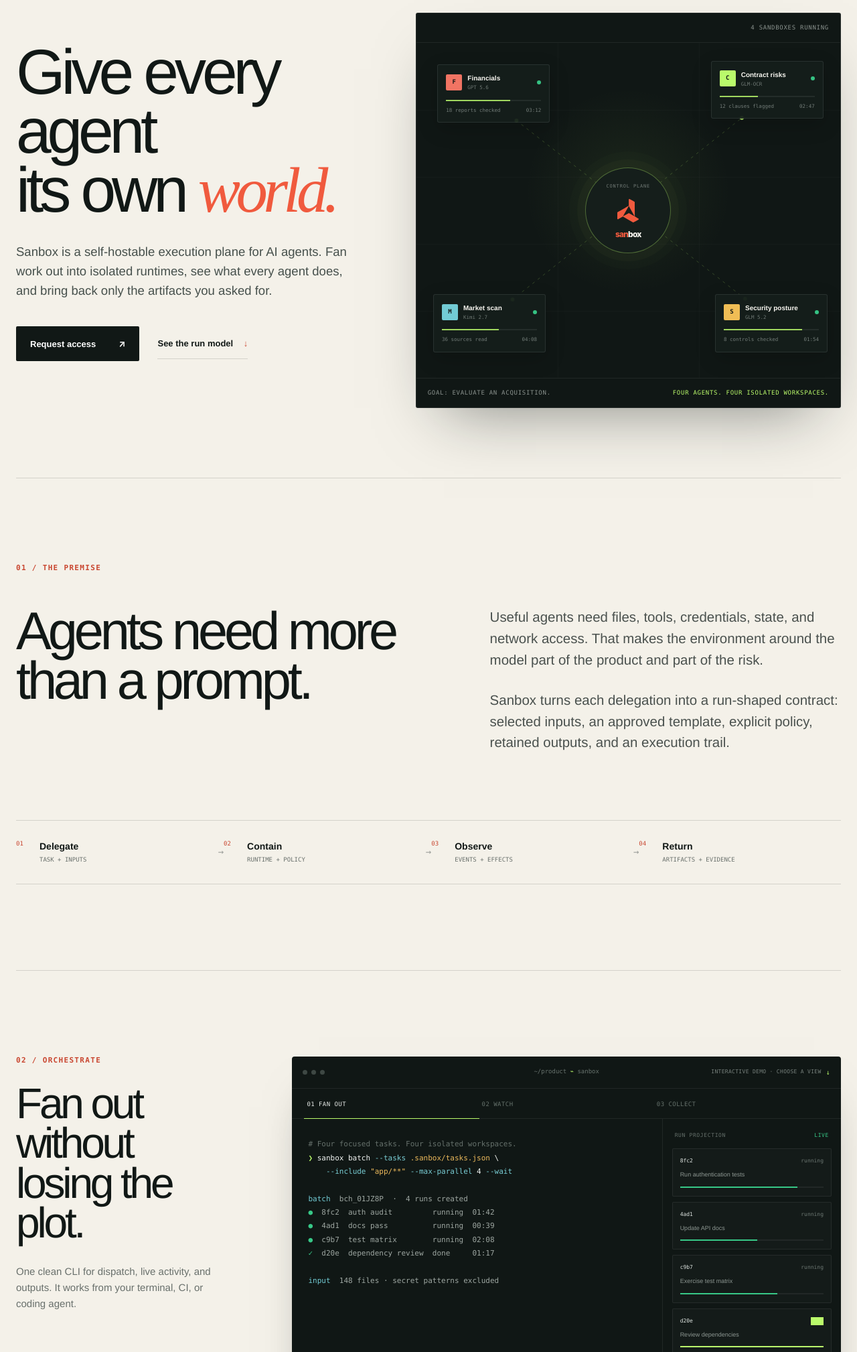
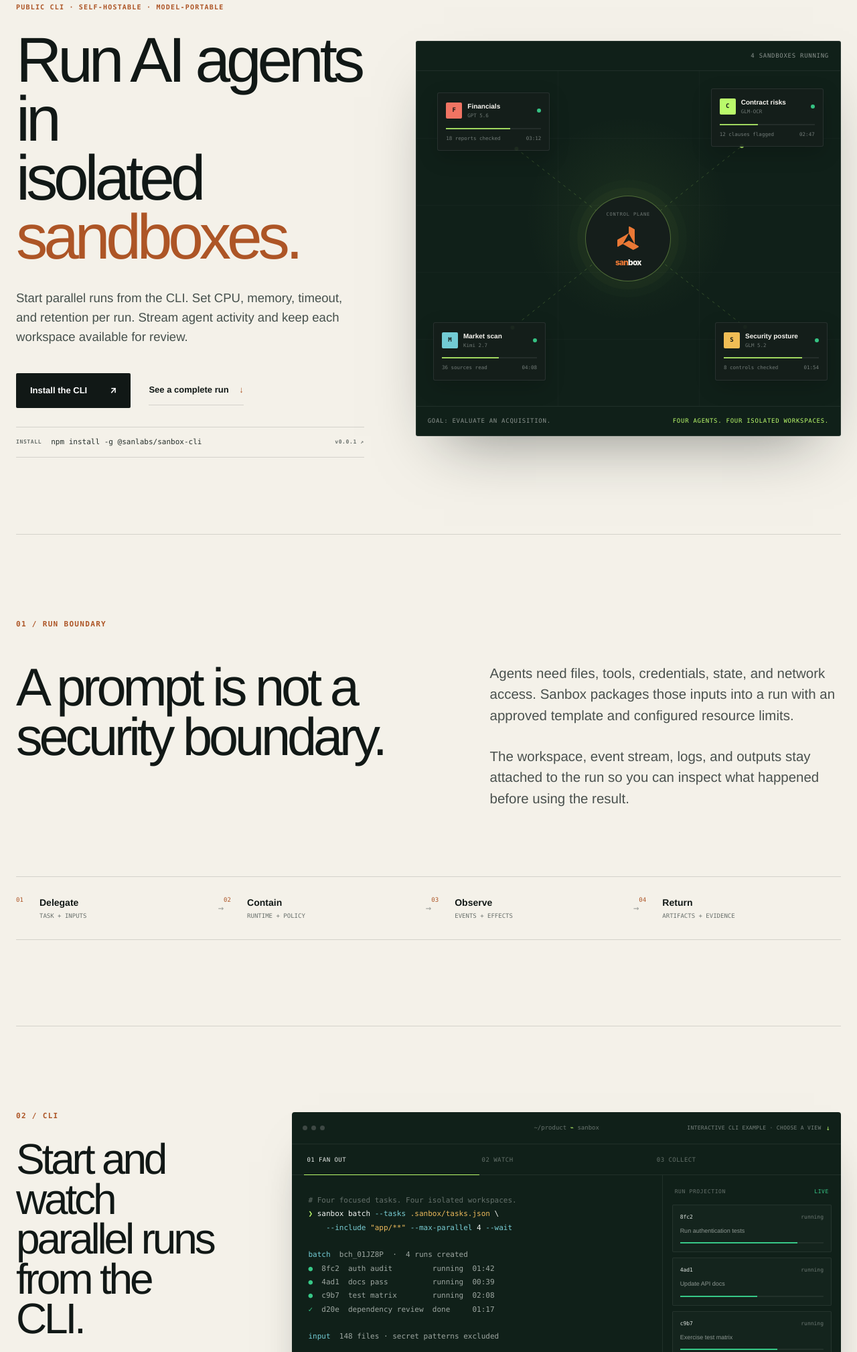
Before and after one commit to sanlabs-ai/sanbox-website, a website: page index.html in a window 1280 px wide. Shown: the part 147-2165 px from the top of the page at 67% size. Drawn offline with Linux system fonts and the light colour scheme.

Commit message:
Create developer-first marketing preview

```diff
--- a/index.html
+++ b/index.html
@@ -5,16 +5,16 @@
     <meta name="viewport" content="width=device-width, initial-scale=1.0" />
     <meta name="theme-color" content="#f4f1e9" />
     <meta name="color-scheme" content="light" />
-    <title>Sanbox: Give every agent its own world</title>
+    <title>Sanbox: Self-hosted sandboxes for AI agents</title>
     <meta
       name="description"
-      content="Sanbox is a self-hostable execution plane for AI agents: isolated runtimes, agent-native orchestration, scoped access, and a complete trail of the work."
+      content="Run AI agents in isolated, self-hosted sandboxes. Start parallel runs from the CLI, stream activity, and retain each workspace for review."
     />
     <meta property="og:type" content="website" />
-    <meta property="og:title" content="Sanbox: Give every agent its own world" />
+    <meta property="og:title" content="Sanbox: Self-hosted sandboxes for AI agents" />
     <meta
       property="og:description"
-      content="Run, observe, and govern fleets of AI agents inside infrastructure you control."
+      content="Agent sandboxes with a public CLI, isolated workspaces, live run events, and self-hosted deployment."
     />
     <meta name="twitter:card" content="summary_large_image" />
     <link rel="icon" href="assets/favicon.svg" type="image/svg+xml" />
@@ -35,19 +35,25 @@
     <main id="main">
       <section class="hero" id="top">
         <div class="hero-copy">
+          <p class="hero-kicker reveal" style="--delay: 60ms">PUBLIC CLI · SELF-HOSTABLE · MODEL-PORTABLE</p>
           <h1 class="reveal" style="--delay: 100ms">
-            Give every agent<br />its own <em>world.</em>
+            Run AI agents in<br />isolated <span class="hero-accent">sandboxes.</span>
           </h1>
           <p class="hero-lede reveal" style="--delay: 180ms">
-            Sanbox is a self-hostable execution plane for AI agents. Fan work out into isolated runtimes,
-            see what every agent does, and bring back only the artifacts you asked for.
+            Start parallel runs from the CLI. Set CPU, memory, timeout, and retention per run. Stream agent activity
+            and keep each workspace available for review.
           </p>
           <div class="hero-actions reveal" style="--delay: 240ms">
-            <a class="button button-primary" href="mailto:sales@sanlabs.ai?subject=Sanbox%20inquiry">
-              Request access
+            <a class="button button-primary" href="https://www.npmjs.com/package/@sanlabs/sanbox-cli" target="_blank" rel="noreferrer">
+              Install the CLI
               <span aria-hidden="true">↗</span>
             </a>
-            <a class="text-link" href="#orchestrate">See the run model <span aria-hidden="true">↓</span></a>
+            <a class="text-link" href="#orchestrate">See a complete run <span aria-hidden="true">↓</span></a>
+          </div>
+          <div class="hero-install reveal" style="--delay: 300ms">
+            <span>INSTALL</span>
+            <code>npm install -g @sanlabs/sanbox-cli</code>
+            <a href="https://www.npmjs.com/package/@sanlabs/sanbox-cli" target="_blank" rel="noreferrer">v0.0.1 ↗</a>
           </div>
         </div>
 
@@ -101,17 +107,17 @@
       </section>
 
       <section class="statement section-pad" id="product">
-        <p class="section-index reveal">01 / The premise</p>
+        <p class="section-index reveal">01 / Run boundary</p>
         <div class="statement-grid">
-          <h2 class="reveal">Agents need more<br />than a prompt.</h2>
+          <h2 class="reveal">A prompt is not a<br />security boundary.</h2>
           <div class="statement-copy reveal">
             <p>
-              Useful agents need files, tools, credentials, state, and network access. That makes the environment
-              around the model part of the product and part of the risk.
+              Agents need files, tools, credentials, state, and network access. Sanbox packages those inputs into a
+              run with an approved template and configured resource limits.
             </p>
             <p>
-              Sanbox turns each delegation into a run-shaped contract: selected inputs, an approved template,
-              explicit policy, retained outputs, and an execution trail.
+              The workspace, event stream, logs, and outputs stay attached to the run so you can inspect what happened
+              before using the result.
             </p>
           </div>
         </div>
@@ -128,16 +134,16 @@
 
       <section class="orchestrate section-pad" id="orchestrate">
         <div class="section-heading reveal">
-          <p class="section-index">02 / Orchestrate</p>
-          <h2>Fan out without<br />losing the plot.</h2>
-          <p>One clean CLI for dispatch, live activity, and outputs. It works from your terminal, CI, or coding agent.</p>
+          <p class="section-index">02 / CLI</p>
+          <h2>Start and watch parallel runs from the CLI.</h2>
+          <p>Dispatch work from a terminal, CI job, Codex, or Claude Code. Detach and reattach without stopping the run.</p>
         </div>
 
         <div class="terminal-shell reveal" data-terminal>
           <div class="terminal-chrome">
             <span class="terminal-dots"><i></i><i></i><i></i></span>
             <span class="terminal-path">~/product <b>⌁</b> sanbox</span>
-            <span class="terminal-hint" aria-hidden="true">Interactive demo · choose a view <i>↓</i></span>
+            <span class="terminal-hint" aria-hidden="true">Interactive CLI example · choose a view <i>↓</i></span>
           </div>
           <div class="terminal-tabs" role="tablist" aria-label="CLI examples">
             <button type="button" role="tab" aria-selected="true" data-terminal-tab="fanout">01 Fan out</button>
@@ -217,8 +223,8 @@
 
       <section class="capabilities section-pad">
         <div class="capability-heading reveal">
-          <p class="section-index">04 / Capability map</p>
-          <h2>One plane.<br />Every boundary.</h2>
+          <p class="section-index">04 / Capabilities</p>
+          <h2>What Sanbox controls.</h2>
         </div>
 
         <div class="capability-grid">
@@ -275,9 +281,9 @@
 
       <section class="sovereignty section-pad">
         <div class="sovereignty-copy reveal">
-          <p class="section-index">05 / Sovereignty</p>
-          <h2>Your metal.<br />Your cloud.<br /><em>Your rules.</em></h2>
-          <p>Run Sanbox where your data belongs. Keep the control plane, workspaces, credentials, and audit trail inside infrastructure you govern.</p>
+          <p class="section-index">05 / Deployment</p>
+          <h2>Deploy in your cloud or on your hardware.</h2>
+          <p>Keep the control plane, workspaces, credentials, and run history inside infrastructure your team operates.</p>
           <div class="deploy-tabs" role="tablist" aria-label="Deployment options">
             <button type="button" role="tab" aria-selected="true" data-deploy="eu">EU managed</button>
             <button type="button" role="tab" aria-selected="false" data-deploy="vpc">Your VPC</button>
@@ -301,24 +307,24 @@
 
       <section class="feature-summary section-pad" id="features">
         <div class="feature-summary-heading reveal">
-          <p class="section-index">06 / Built in</p>
-          <h2>The complete<br />run loop.</h2>
-          <p>Sanbox handles the work around the model, from packaging context and launching isolated runners to governing access, streaming activity, and retaining results.</p>
+          <p class="section-index">06 / Run lifecycle</p>
+          <h2>From task to retained workspace.</h2>
+          <p>Package the input, start the runner, stream events, and keep the output and workspace together for inspection.</p>
         </div>
         <div class="feature-summary-grid reveal">
           <article class="feature-summary-card">
             <span class="feature-summary-label">ORCHESTRATE</span>
-            <h3>Fan out from one command.</h3>
+            <h3>Start parallel runs from the CLI.</h3>
             <p>Launch one task or a bounded parallel task list from your terminal, CI, or coding agent. Include only the files each run needs.</p>
           </article>
           <article class="feature-summary-card">
             <span class="feature-summary-label">ISOLATE</span>
-            <h3>A workspace for every agent.</h3>
+            <h3>Separate workspace per run.</h3>
             <p>Run each task in its own resource-bounded workspace, with a provider path from hardened containers to microVM-backed isolation.</p>
           </article>
           <article class="feature-summary-card">
             <span class="feature-summary-label">CONFIGURE</span>
-            <h3>Bring your model and template.</h3>
+            <h3>Choose the runner and model.</h3>
             <p>Use OpenCode with your preferred model and reusable templates for tools, permissions, and resource defaults.</p>
           </article>
           <article class="feature-summary-card">
@@ -333,7 +339,7 @@
           </article>
           <article class="feature-summary-card">
             <span class="feature-summary-label">RETAIN</span>
-            <h3>Keep the result inspectable.</h3>
+            <h3>Inspect or continue completed work.</h3>
             <p>Keep artifacts, logs, state, and the workspace available for inspection, continuation, or export.</p>
           </article>
         </div>
@@ -342,11 +348,12 @@
       <section class="closing section-pad">
         <span class="brand-symbol closing-mark" aria-hidden="true"></span>
         <div class="closing-copy reveal">
-          <p class="section-index">AGENT EXECUTION PLANE</p>
-          <h2>Put agents to work.<br />Keep the boundary.</h2>
-          <p>We’re working with teams that want useful agent automation without handing the operating model to a black box.</p>
+          <p class="section-index">TRY SANBOX</p>
+          <h2>Install the CLI and run a task.</h2>
+          <p>Run Sanbox from a terminal or coding agent, or deploy the control plane and runners inside your own infrastructure.</p>
           <div class="closing-actions">
-            <a class="button button-light" href="mailto:sales@sanlabs.ai?subject=Sanbox%20inquiry">Talk to us <span aria-hidden="true">↗</span></a>
+            <a class="button button-light" href="https://www.npmjs.com/package/@sanlabs/sanbox-cli" target="_blank" rel="noreferrer">Install the CLI <span aria-hidden="true">↗</span></a>
+            <a class="text-link text-link-light" href="mailto:sales@sanlabs.ai?subject=Sanbox%20inquiry">Talk to us <span aria-hidden="true">↗</span></a>
           </div>
         </div>
       </section>
@@ -357,8 +364,8 @@
         <span class="brand-symbol wordmark-mark" aria-hidden="true"></span>
         <span class="wordmark-text"><span class="wordmark-san">san</span><span class="wordmark-box">box</span></span>
       </a>
-      <p>Agent execution, inside your boundary.</p>
-      <div class="footer-links"><a href="mailto:sales@sanlabs.ai">Contact</a><a href="https://sanlabs.ai">Sanlabs ↗</a></div>
+      <p>Public CLI for self-hosted agent execution.</p>
+      <div class="footer-links"><a href="https://www.npmjs.com/package/@sanlabs/sanbox-cli">npm ↗</a><a href="mailto:sales@sanlabs.ai">Contact</a></div>
       <span class="copyright">© 2026 Sanlabs GmbH</span>
     </footer>
   </body>
--- a/styles.css
+++ b/styles.css
@@ -20,13 +20,13 @@
     --muted: #69706c;
     --hairline: rgba(17, 24, 22, 0.14);
     --hairline-light: rgba(255, 255, 255, 0.13);
-    --graphite: #101715;
-    --graphite-2: #151e1b;
-    --graphite-3: #1d2824;
+    --graphite: #102019;
+    --graphite-2: #162a22;
+    --graphite-3: #1d352b;
     --cream: #f8f6f0;
-    --brand-orange: #f05a3e;
+    --brand-orange: #ea7835;
     --signal: var(--brand-orange);
-    --signal-dark: #c94731;
+    --signal-dark: #ad5526;
     --mint: #bafa6b;
     --green: #37c887;
     --cyan: #72cbd4;
@@ -235,6 +235,7 @@
   .wordmark-box { color: inherit; }
 
   .hero-copy { align-self: center; padding-bottom: 2vw; }
+  .hero-kicker { margin-bottom: 27px; color: var(--signal-dark); font-family: var(--mono); font-size: 10px; font-weight: 700; letter-spacing: .12em; }
 
   .hero h1,
   .statement h2,
@@ -249,6 +250,7 @@
     line-height: .93;
   }
   .hero h1 { max-width: 770px; font-size: clamp(64px, 7.4vw, 118px); }
+  .hero h1 .hero-accent { color: var(--signal-dark); }
   .hero h1 em,
   .sovereignty-copy h2 em {
     color: var(--signal);
@@ -258,6 +260,10 @@
   }
   .hero-lede { max-width: 610px; margin-top: 34px; color: #46504c; font-size: clamp(17px, 1.45vw, 22px); line-height: 1.55; }
   .hero-actions { display: flex; margin-top: 39px; align-items: center; gap: 27px; }
+  .hero-install { display: grid; max-width: 610px; margin-top: 28px; padding: 14px 0; align-items: center; border-top: 1px solid var(--hairline); border-bottom: 1px solid var(--hairline); grid-template-columns: auto 1fr auto; gap: 14px; }
+  .hero-install span, .hero-install a { color: var(--muted); font-family: var(--mono); font-size: 8px; font-weight: 700; letter-spacing: .08em; }
+  .hero-install code { overflow: hidden; color: var(--ink-2); font-family: var(--mono); font-size: 11px; text-overflow: ellipsis; white-space: nowrap; }
+  .hero-install a:hover { color: var(--signal-dark); }
   .button {
     display: inline-flex;
     min-height: 52px;
@@ -606,6 +612,8 @@
   .closing-actions { display: flex; margin-top: 38px; align-items: center; gap: 28px; }
   .button-light { background: white; color: var(--ink); }
   .button-light:hover { background: var(--ink); color: white; }
+  .text-link-light { color: white; border-bottom-color: rgba(255,255,255,.42); }
+  .text-link-light:hover { border-bottom-color: white; }
 
   .footer-wordmark { gap: 9px; font-size: 20px; }
   .footer-wordmark .wordmark-mark { width: 24px; height: 27px; }
@@ -676,6 +684,8 @@
     .hero-actions { align-items: stretch; flex-direction: column; gap: 9px; }
     .button { width: 100%; justify-content: space-between; }
     .text-link { display: flex; justify-content: space-between; }
+    .hero-install { grid-template-columns: auto minmax(0, 1fr); }
+    .hero-install a { display: none; }
     .hero-world { min-height: 500px; margin-top: 55px; }
     .world-count { display: none; }
     .control-node { width: 105px; height: 105px; }
```
